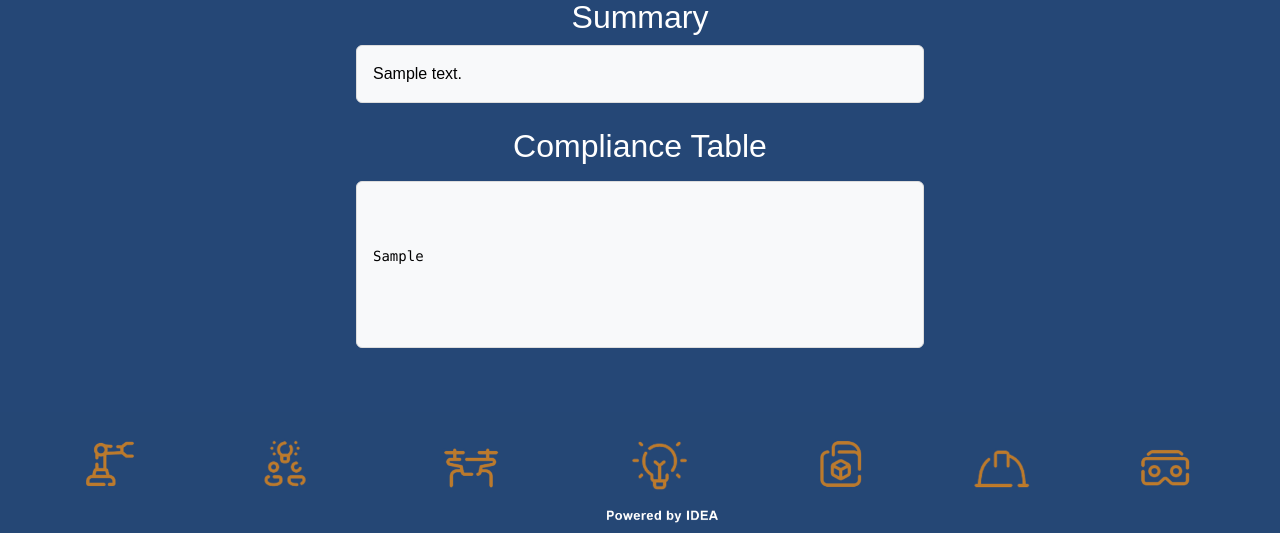
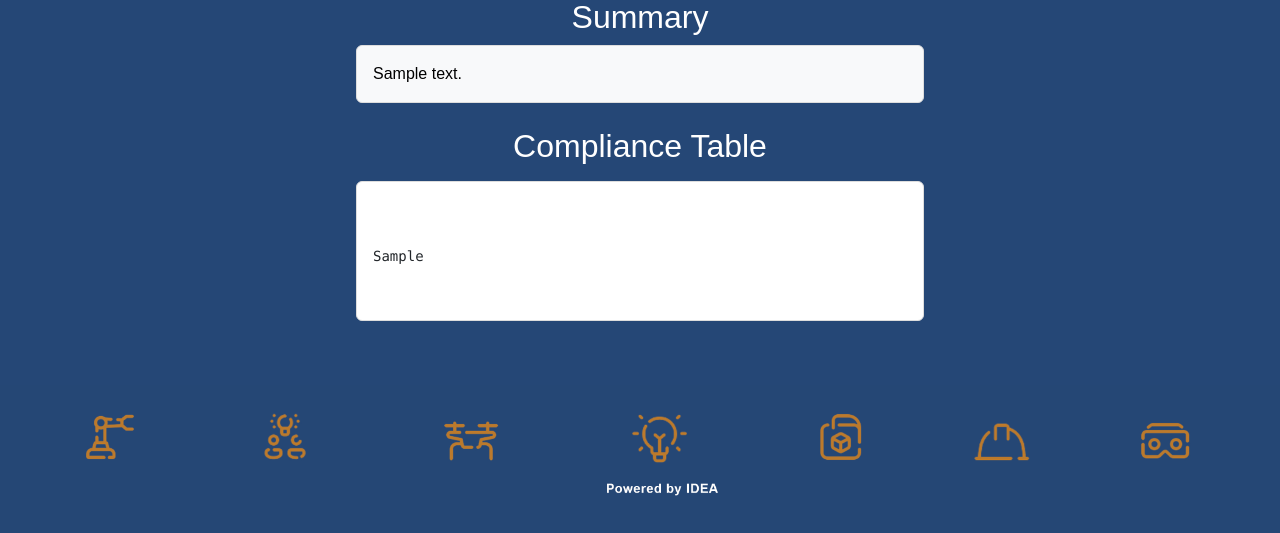
Before and after one commit to ccollucci/submittal-checker, a Flask app: template templates/index.html in a window 1280 px wide. Shown: the part 465-998 px from the top of the page. After the commit the page ends 961 px from the top, so only its background shows below. Run offline with Flask 3, Linux system fonts and the light colour scheme; the template is opened without the code that fills it: most values are stand-ins (such as "Sample title", 1, 10 or a date in 2020); some libraries are stand-ins or nearby versions.

Commit message:
feat: render markdown table as HTML using markdown2 and Jinja safe filter

```diff
--- a/templates/index.html
+++ b/templates/index.html
@@ -102,8 +102,8 @@
 
     {% if raw_table %}
       <h2 class="mt-4 text-white">Compliance Table</h2>
-      <div class="result-box mt-3">
-        <pre>{{ raw_table }}</pre>
+      <div class="result-box mt-3 bg-white text-dark">
+        <pre>{{ rendered_table | safe }}
       </div>
     {% endif %}
   </div>
```
